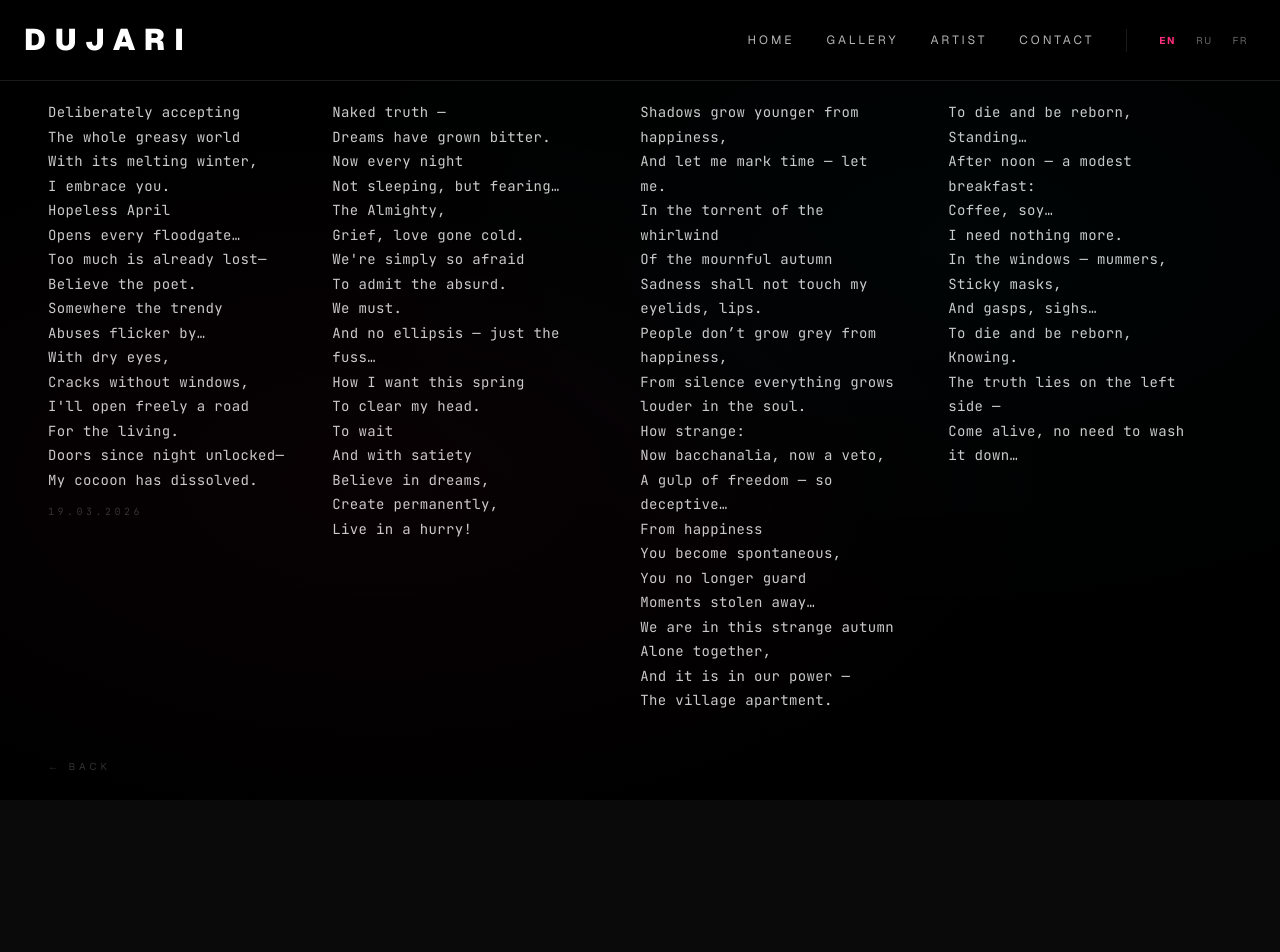
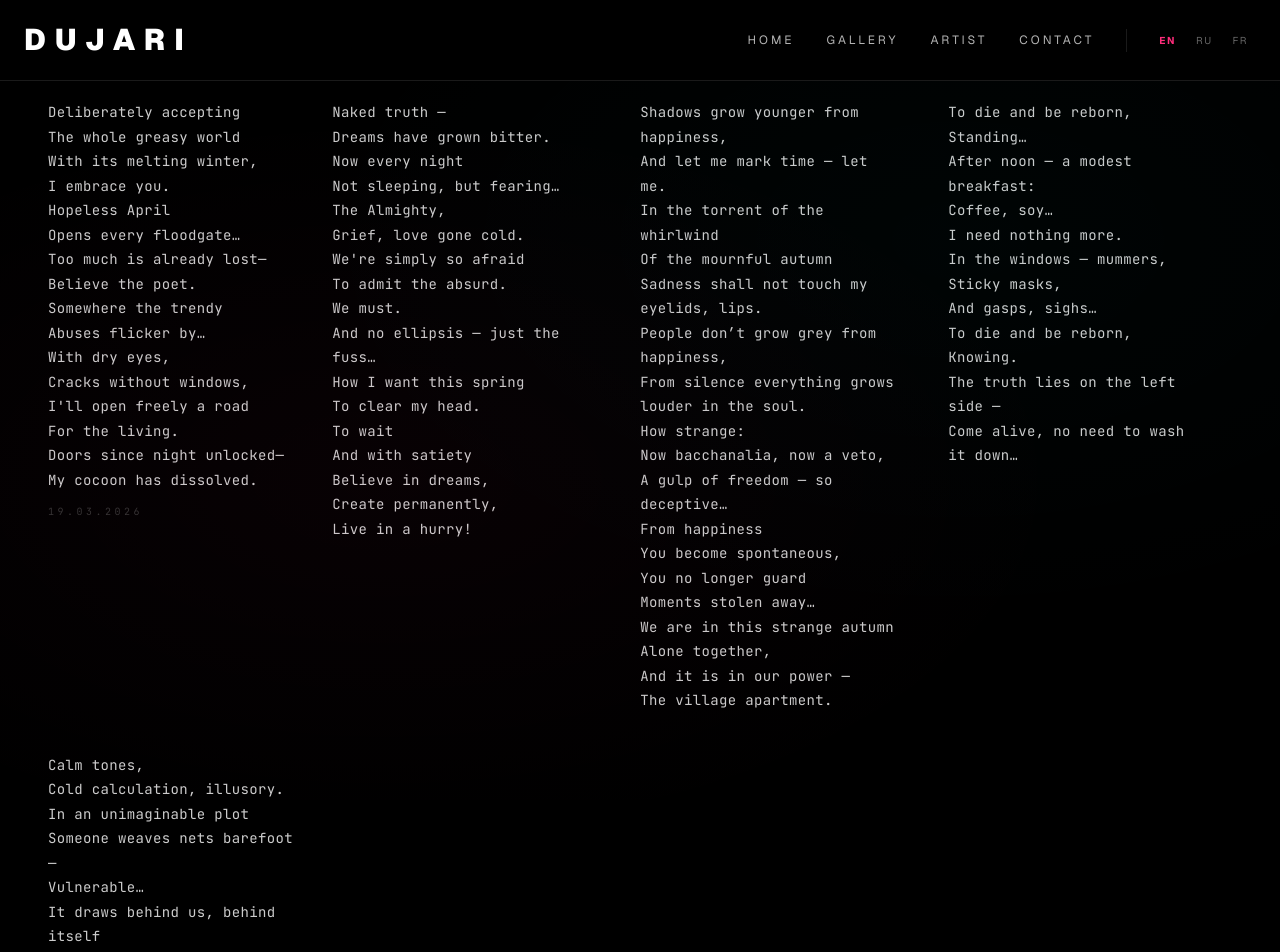
Before and after one commit to genfreemix/dujari, a Next.js app: page /poetry in a window 1280 px wide. Shown: the top 952 px of the page. Before the commit the page ends 800 px from the top, so only its background shows below. Built offline with nearby package versions, Linux system fonts and the light colour scheme.

Commit message:
feat: add poem5 to all locales

```diff
--- a/src/app/poetry/page.tsx
+++ b/src/app/poetry/page.tsx
@@ -29,6 +29,7 @@ export default function PoetryPage() {
     { key: "poetry.poem2" },
     { key: "poetry.poem3" },
     { key: "poetry.poem4" },
+    { key: "poetry.poem5" },
   ];
 
   return (
--- a/src/i18n/index.tsx
+++ b/src/i18n/index.tsx
@@ -155,6 +155,7 @@ const translations: Record<Locale, Record<string, string>> = {
     "poetry.poem2": "Naked truth —\nDreams have grown bitter.\nNow every night\nNot sleeping, but fearing…\nThe Almighty,\nGrief, love gone cold.\nWe're simply so afraid\nTo admit the absurd.\nWe must.\nAnd no ellipsis — just the fuss…\nHow I want this spring\nTo clear my head.\nTo wait\nAnd with satiety\nBelieve in dreams,\nCreate permanently,\nLive in a hurry!",
     "poetry.poem3": "Shadows grow younger from happiness,\nAnd let me mark time — let me.\nIn the torrent of the whirlwind\nOf the mournful autumn\nSadness shall not touch my eyelids, lips.\nPeople don’t grow grey from happiness,\nFrom silence everything grows louder in the soul.\nHow strange:\nNow bacchanalia, now a veto,\nA gulp of freedom — so deceptive…\nFrom happiness\nYou become spontaneous,\nYou no longer guard\nMoments stolen away…\nWe are in this strange autumn\nAlone together,\nAnd it is in our power —\nThe village apartment.",
     "poetry.poem4": "To die and be reborn,\nStanding…\nAfter noon — a modest breakfast:\nCoffee, soy…\nI need nothing more.\nIn the windows — mummers,\nSticky masks,\nAnd gasps, sighs…\nTo die and be reborn,\nKnowing.\nThe truth lies on the left side —\nCome alive, no need to wash it down…",
+    "poetry.poem5": "Calm tones,\nCold calculation, illusory.\nIn an unimaginable plot\nSomeone weaves nets barefoot —\nVulnerable…\nIt draws behind us, behind itself\nVictories, wounds,\nAnd through and through —\nIntricate lassos,\nRiddles of death and fate.\nFlight is normal.\nOn the shelves — kilograms of books,\nBreaking down to the bone —\nFatal…",
 
     // Footer
     "footer.tagline": "Collectible pop-art objects. Each piece is unique. Each piece is a statement.",
@@ -286,6 +287,7 @@ const translations: Record<Locale, Record<string, string>> = {
     "poetry.poem2": "Голая правда —\nОзлобились сны.\nТеперь каждой ночью\nНе спать, а бояться…\nВсевышнего,\nГоря, остывшей любви.\nНам просто так страшно\nВ нелепом признаться.\nНадо.\nИ нет многоточия — есть суета…\nТак хочется этой весной\nПохмелиться.\nЖдать\nИ пресыщенно\nВерить мечтам,\nТворить перманентно,\nЖить торопиться!",
     "poetry.poem3": "От счастья молодеют тени,\nИ пусть топчусь на месте — пусть.\nВ потоке вихря\nОсени плачевной\nНе тронет мои веки, губы грусть.\nОт счастья не седеют люди,\nОт тишины всё громче на душе.\nТак странно:\nТо вакханалия, то вето,\nГлоток свободы — так обманно…\nОт счастья\nТы становишься спонтанной,\nНе бережёшь\nУкрадкой моменты…\nМы в этой осени престранной\nЛишь вдвоём,\nИ в нашей власти —\nДеревенские апартаменты.",
     "poetry.poem4": "Умирать и воскресать,\nСтоя…\nПополудни — завтрак скромный:\nКофе, соя…\nИ не надо больше мне.\nВ окнах — скоморохи,\nМаски липкие,\nДа ахи, вздохи…\nУмирать и воскресать,\nЗная.\nИстина под левым боком —\nОживай, не запивая…",
+    "poetry.poem5": "Спокойные тона,\nРасчёт холодный, мнимый.\nВ немыслимом сюжете\nКто-то вяжет сети босиком —\nРанимый…\nВлечёт за нами, за собой\nПобеды, раны,\nДа вдоль и поперёк —\nВитиеватые арканы,\nЗагадки смерти и судьбы.\nПолёт нормальный.\nНа полках — килограммы книг,\nРазбор по косточкам —\nФатальный…",
 
     "footer.tagline": "Коллекционные поп-арт объекты. Каждая работа уникальна. Каждая — заявление.",
     "footer.explore": "Навигация",
@@ -416,6 +418,7 @@ const translations: Record<Locale, Record<string, string>> = {
     "poetry.poem2": "La vérité nue —\nLes rêves sont devenus hostiles.\nMaintenant chaque nuit\nNon pas dormir, mais avoir peur…\nDu Tout-Puissant,\nDu malheur, de l’amour refroidi.\nNous avons si peur\nD’admettre l’absurde.\nIl le faut.\nPas de points de suspension — juste l’agitation…\nOn voudrait tant ce printemps\nSe désalterer.\nAttendre\nEt avec satiété\nCroire aux rêves,\nCréer en permanence,\nVivre en se pressant!",
     "poetry.poem3": "Les ombres rajeunissent du bonheur,\nEt que je fasse du surplace — soit.\nDans le tourbillon\nDe l'automne plaintif\nLa tristesse ne touchera pas mes paupières, mes lèvres.\nOn ne grisonne pas du bonheur,\nDu silence tout devient plus fort dans l'âme.\nC'est si étrange:\nTantôt bacchanale, tantôt véto,\nUne gorgée de liberté — si trompeuse…\nDu bonheur\nTu deviens spontanée,\nTu ne gardes plus\nLes moments volés en secret…\nNous sommes dans cet automne si étrange\nSeulement tous les deux,\nEt il est en notre pouvoir —\nL'appartement du village.",
     "poetry.poem4": "Mourir et ressusciter,\nDebout…\nAprès-midi — un petit-déjeuner sobre :\nCafé, soja…\nIl ne m’en faut pas plus.\nAux fenêtres — des bouffons,\nDes masques collants,\nEt des soupirs, des ah…\nMourir et ressusciter,\nEn sachant.\nLa vérité sous le côté gauche —\nReviens à la vie, sans rincer…",
+    "poetry.poem5": "Tons calmes,\nCalcul froid, illusoire.\nDans une intrigue inconcevable\nQuelqu’un tisse des filets pieds nus —\nVulnérable…\nIl entraîne derrière nous, derrière lui\nVictoires, blessures,\nEt en tous sens —\nDes lassos tortueaux,\nÉnigmes de la mort et du destin.\nLe vol est normal.\nSur les étagères — des kilos de livres,\nDécomposition jusqu’à l’os —\nFatale…",
     "footer.tagline": "Objets pop-art de collection. Chaque pièce est unique. Chaque pièce est une déclaration.",
     "footer.explore": "Explorer",
     "footer.get_in_touch": "Nous contacter",
```
